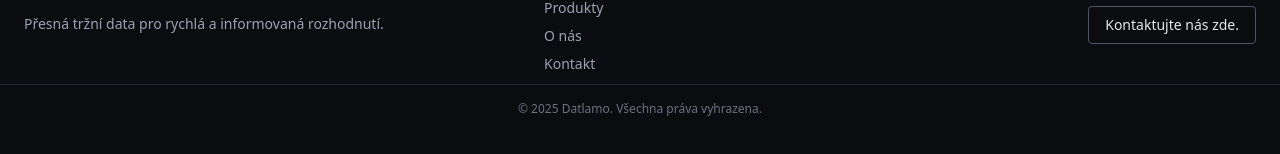
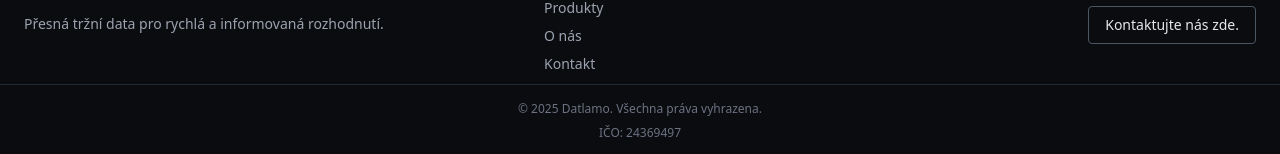
Before and after one commit to matejmuzik/my-nextjs-app, a Next.js app: page / in a window 1280 px wide. Shown: the part 6803-6957 px from the top of the page. Before the commit the page ends 6936 px from the top, so only its background shows below. Built offline with nearby package versions, Linux system fonts and the light colour scheme.

Commit message:
feat: Add ICO to footer

```diff
--- a/components/Footer.tsx
+++ b/components/Footer.tsx
@@ -64,7 +64,8 @@ export default function Footer(): JSX.Element {
       </div>
 
       <div className="max-w-7xl mx-auto px-6 py-4 text-center text-xs text-gray-500 border-t border-gray-800">
-        © 2025 Datlamo. Všechna práva vyhrazena.
+        <p>© 2025 Datlamo. Všechna práva vyhrazena.</p>
+        <p className="mt-2">IČO: 24369497</p>
       </div>
     </footer>
   )
```
